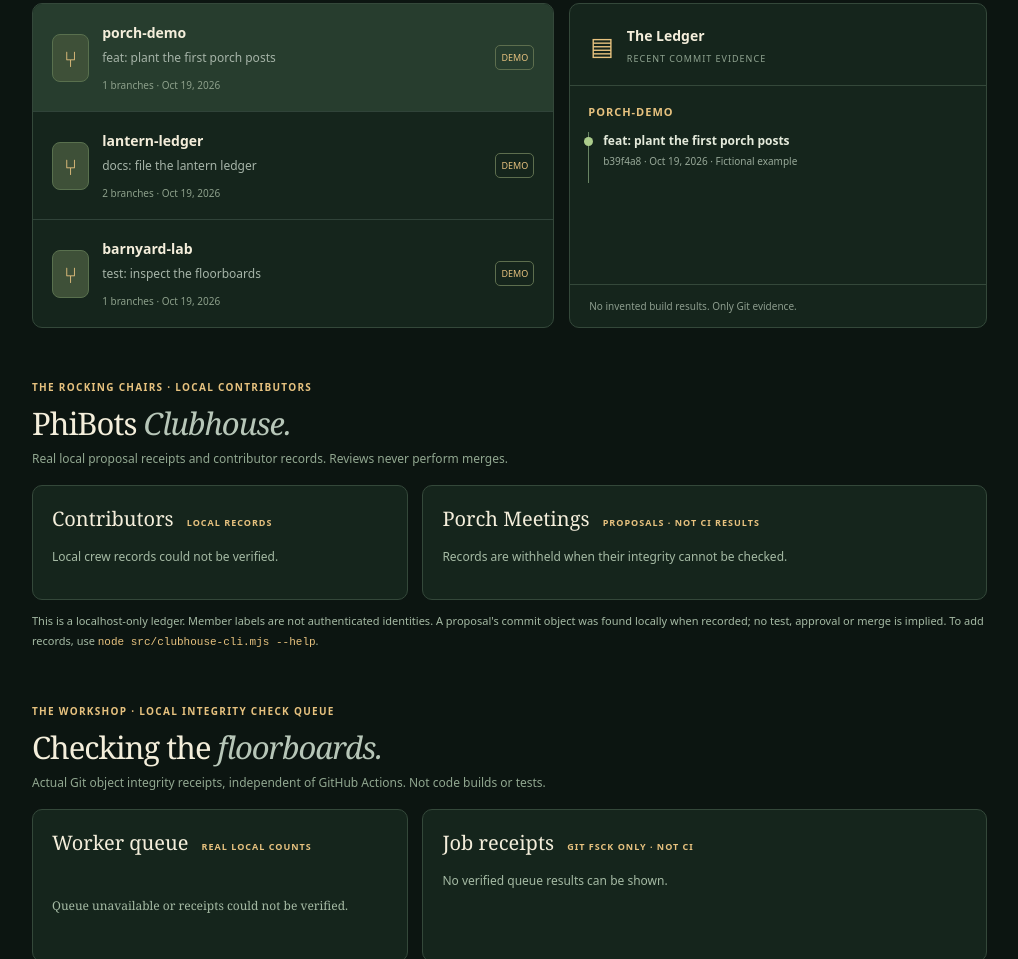
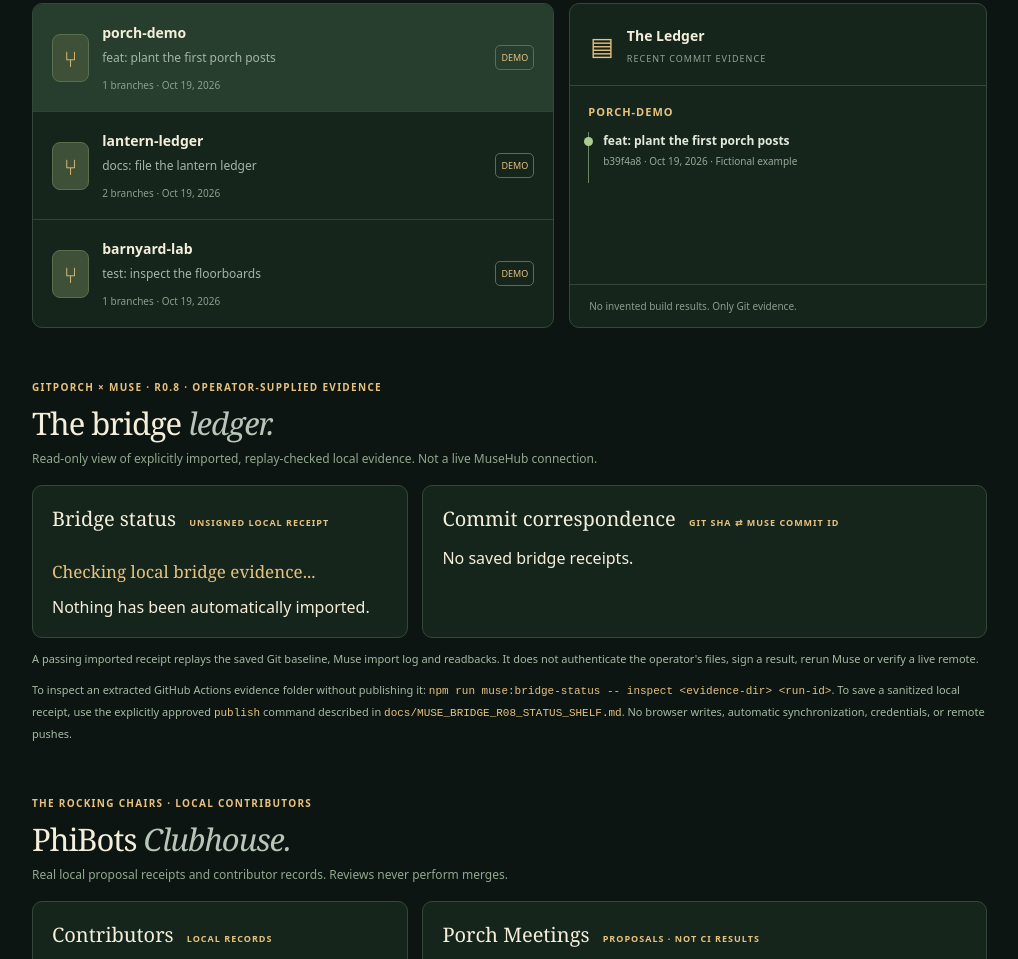
Before and after one commit to MichaelWave369/GitPorch, a website: page public/index.html in a window 1280 px wide. Shown: the part 869-1828 px from the top of the page, without its empty margins (253-1271 px from the left). Drawn offline with Linux system fonts and the light colour scheme; no server answers.

Commit message:
feat(muse): add local read-only Muse bridge status panel and commit correspondence

```diff
--- a/public/index.html
+++ b/public/index.html
@@ -15,6 +15,7 @@
   <nav>
   <a href="#home" class="active">⌂ <span>Front Porch</span></a>
   <a href="#repositories">⑂ <span>Repositories</span></a>
+  <a href="#muse-bridge">⇄ <span>Muse Bridge</span><i>R0.8</i></a>
   <a href="#clubhouse">◇ <span>PhiBots Clubhouse</span></a>
   <a href="#workshop">⚒ <span>The Workshop</span><i>R1-D1</i></a>
   <a href="#phirunners">Φ <span>PhiRunners</span><i>R1-E</i></a>
@@ -39,6 +40,20 @@
 <div class="stats"><article><small>REPOSITORIES &nbsp; ⑂</small><strong id="repo-count">—</strong><span>Local Git homestead</span></article><article><small>BRANCHES &nbsp; ⌁</small><strong id="branch-count">—</strong><span>Across local repos</span></article><article><small>GIT TRANSPORT &nbsp; ⇄</small><strong id="transport" class="word">CHECKING</strong><span>Loopback-only, read-only</span></article><article><small>THE PORCH CREW &nbsp; ⚒</small><strong class="word">R1-D1</strong><span>Local tests + safe job recovery</span></article></div>
 <section id="repositories" class="section"><div class="heading"><div><small>YOUR OWN CORNER OF THE INTERNET</small><h2>Repositories <em>on the porch.</em></h2><p>Bare Git repositories from your machine. No cloud required.</p></div><a class="btn outline" href="#start">+ New repository ↘</a></div>
 <div class="columns"><div class="repos" id="repos"></div><div class="ledger" id="ledger"><div class="ledger-head"><span>▤</span><div><strong>The Ledger</strong><small>RECENT COMMIT EVIDENCE</small></div></div><div class="history" id="history">Select a repository to inspect its history.</div><div class="ledger-foot">No invented build results. Only Git evidence.</div></div></div>
+</section>
+<section id="muse-bridge" class="section muse-bridge">
+<div class="heading"><div><small>GITPORCH × MUSE · R0.8 · OPERATOR-SUPPLIED EVIDENCE</small><h2>The bridge <em>ledger.</em></h2><p>Read-only view of explicitly imported, replay-checked local evidence. Not a live MuseHub connection.</p></div></div>
+<div class="clubhouse-grid">
+<div class="club-pane"><h3>Bridge status <small>UNSIGNED LOCAL RECEIPT</small></h3>
+<div id="muse-bridge-state" class="workshop-stats" role="status" aria-live="polite">Checking local bridge evidence...</div>
+<div id="muse-bridge-summary" class="bridge-facts">Nothing has been automatically imported.</div>
+</div>
+<div class="club-pane"><h3>Commit correspondence <small>GIT SHA ⇄ MUSE COMMIT ID</small></h3>
+<div id="muse-bridge-commits" role="list" class="bridge-mappings">No saved bridge receipts.</div>
+</div>
+</div>
+<p id="muse-bridge-limits" class="club-note">A passing imported receipt replays the saved Git baseline, Muse import log and readbacks. It does not authenticate the operator's files, sign a result, rerun Muse or verify a live remote.</p>
+<p class="club-note">To inspect an extracted GitHub Actions evidence folder without publishing it: <code>npm run muse:bridge-status -- inspect &lt;evidence-dir&gt; &lt;run-id&gt;</code>. To save a sanitized local receipt, use the explicitly approved <code>publish</code> command described in <code>docs/MUSE_BRIDGE_R08_STATUS_SHELF.md</code>. No browser writes, automatic synchronization, credentials, or remote pushes.</p>
 </section>
 <section id="clubhouse" class="section clubhouse">
 <div class="heading"><div><small>THE ROCKING CHAIRS · LOCAL CONTRIBUTORS</small><h2>PhiBots <em>Clubhouse.</em></h2><p>Real local proposal receipts and contributor records. Reviews never perform merges.</p></div></div>
```
